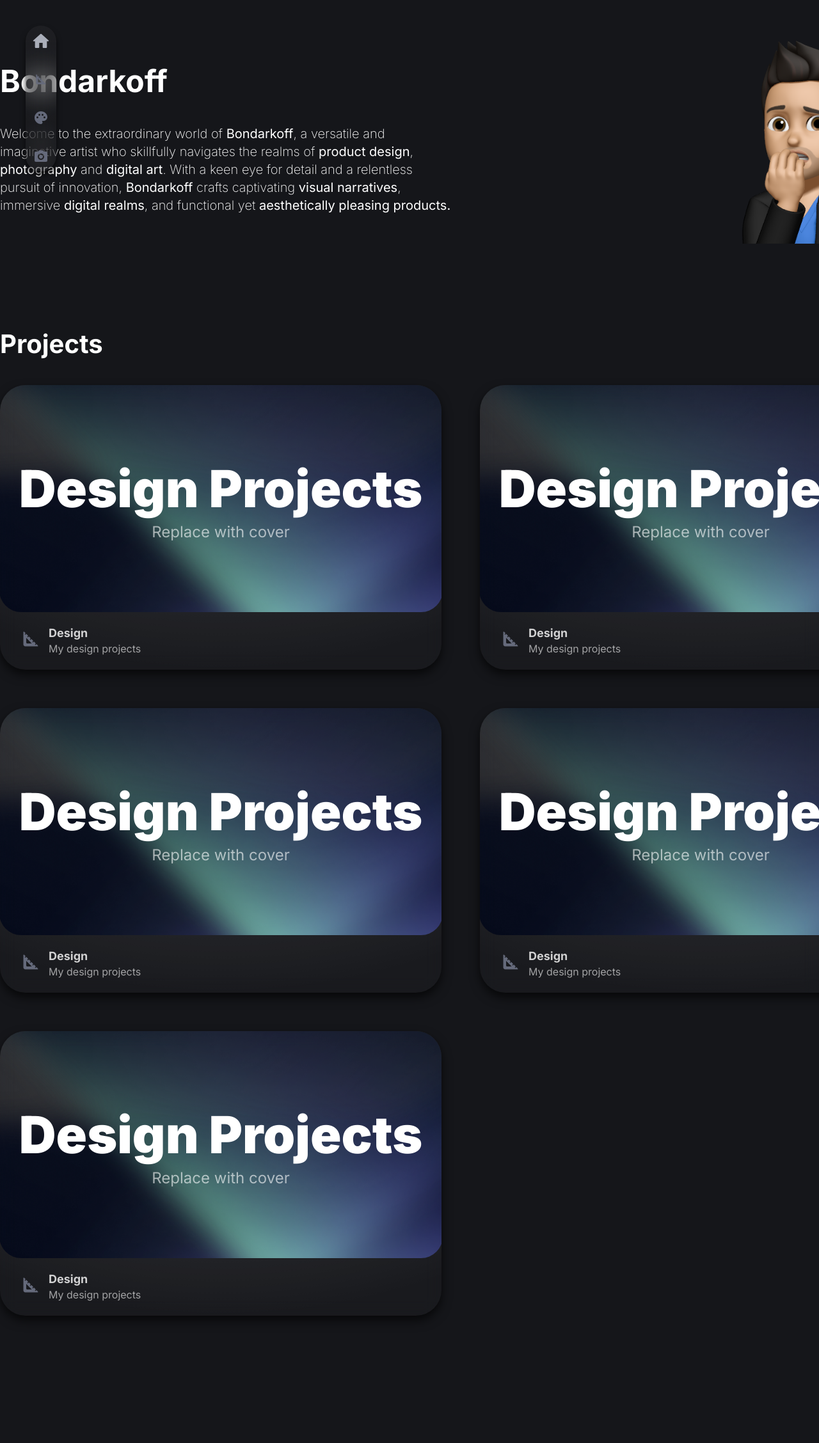
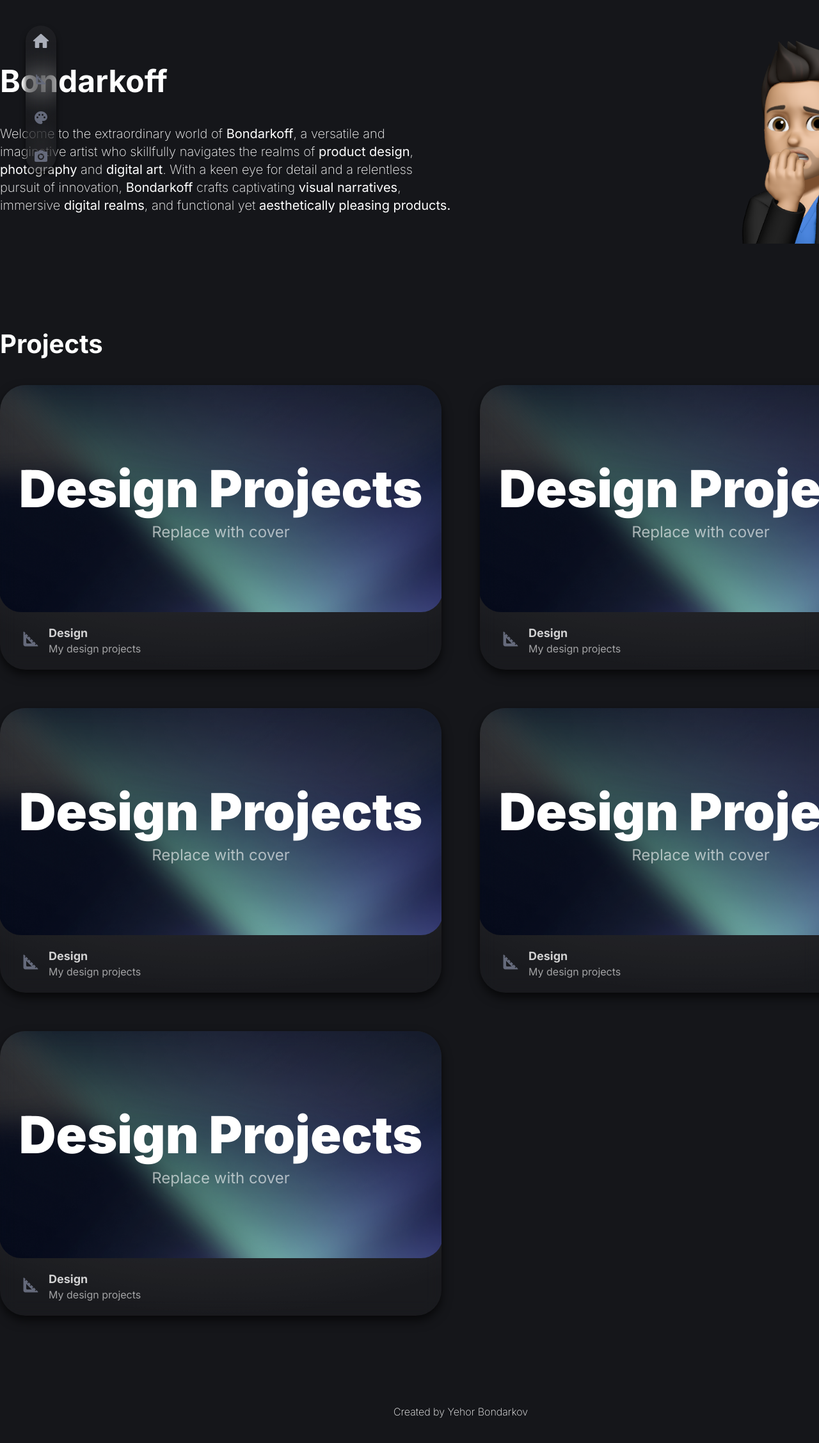
Before and after one commit to bondarkoff/next-portfolio, a Next.js app: page / in a window 1280 px wide. Shown: the top 2256 px of the page at 64% size. Before the commit the page ends 2177 px from the top, so only its background shows below. Built offline with nearby package versions, Linux system fonts and the light colour scheme.

Commit message:
about => header; created footer; improved sematics

```diff
--- /dev/null
+++ b/src/components/ui/footer/Footer.js
@@ -0,0 +1,15 @@
+export const Footer = () => {
+    return (
+        <footer style={{ padding: '20px 0px 40px 0px' }}>
+            <p
+                style={{
+                    display: 'flex',
+                    justifyContent: 'center',
+                    fontWeight: '200',
+                    fontSize: '16px',
+                }}>
+                Created by Yehor Bondarkov
+            </p>
+        </footer>
+    );
+};
--- a/src/components/about/About.js
+++ b/src/components/ui/header/Header.js
@@ -1,12 +1,12 @@
 import Image from 'next/image';
-import styles from './About.module.scss';
+import styles from './Header.module.scss';
 
-export const About = () => {
+export const Header = () => {
     return (
-        <div className={styles.about}>
-            <div className={styles['about__text']}>
-                <h1 className={styles['about__text-title']}>Bondarkoff</h1>
-                <p className={styles['about__text-descr']}>
+        <header className={styles.header}>
+            <div className={styles['header__text']}>
+                <h1 className={styles['header__text-title']}>Bondarkoff</h1>
+                <p className={styles['header__text-descr']}>
                     Welcome to the extraordinary world of <span>Bondarkoff</span>, a versatile and
                     <br></br>
                     imaginative artist who skillfully navigates the realms of{' '}
@@ -26,10 +26,10 @@ export const About = () => {
                     width={350}
                     height={350}
                     priority
-                    className={styles['about__image']}
+                    className={styles['header__image']}
                 />
-                <div className={styles['about__blur']}></div>
+                <div className={styles['header__blur']}></div>
             </div>
-        </div>
+        </header>
     );
 };
--- a/src/components/about/About.module.scss
+++ b/src/components/ui/header/Header.module.scss
@@ -1,4 +1,4 @@
-.about {
+.header {
     padding-top: 40px;
     display: flex;
     flex-direction: row;
--- a/src/pages/_app.js
+++ b/src/pages/_app.js
@@ -1,4 +1,5 @@
 import { Inter } from 'next/font/google';
+
 import 'css-shortcut';
 
 import '@/styles/globals.scss';
@@ -7,8 +8,8 @@ const inter = Inter({ weight: ['200', '400', '500', '700', '800', '900'], subset
 
 export default function App({ Component, pageProps }) {
     return (
-        <main className={inter.className}>
+        <div className={inter.className}>
             <Component {...pageProps} />
-        </main>
+        </div>
     );
 }
--- a/src/pages/index.js
+++ b/src/pages/index.js
@@ -1,8 +1,9 @@
 import Head from 'next/head';
 
 import { Sidebar } from '@/components/ui/sidebar/Sidebar';
-import { About } from '@/components/about/About';
+import { Header } from '@/components/ui/header/Header';
 import { Projects } from '@/components/projects/Projects';
+import { Footer } from '@/components/ui/footer/Footer';
 
 export default function Home() {
     return (
@@ -12,12 +13,13 @@ export default function Home() {
                 <meta name='description' content='Bondarkoff Next Portfolio' />
                 <meta name='viewport' content='width=device-width, initial-scale=1' />
             </Head>
-            <div className=''>
-                <Sidebar />
-                <div className='container'>
-                    <About />
+            <Sidebar />
+            <div className='container'>
+                <Header />
+                <main>
                     <Projects />
-                </div>
+                </main>
+                <Footer />
             </div>
         </>
     );
```
